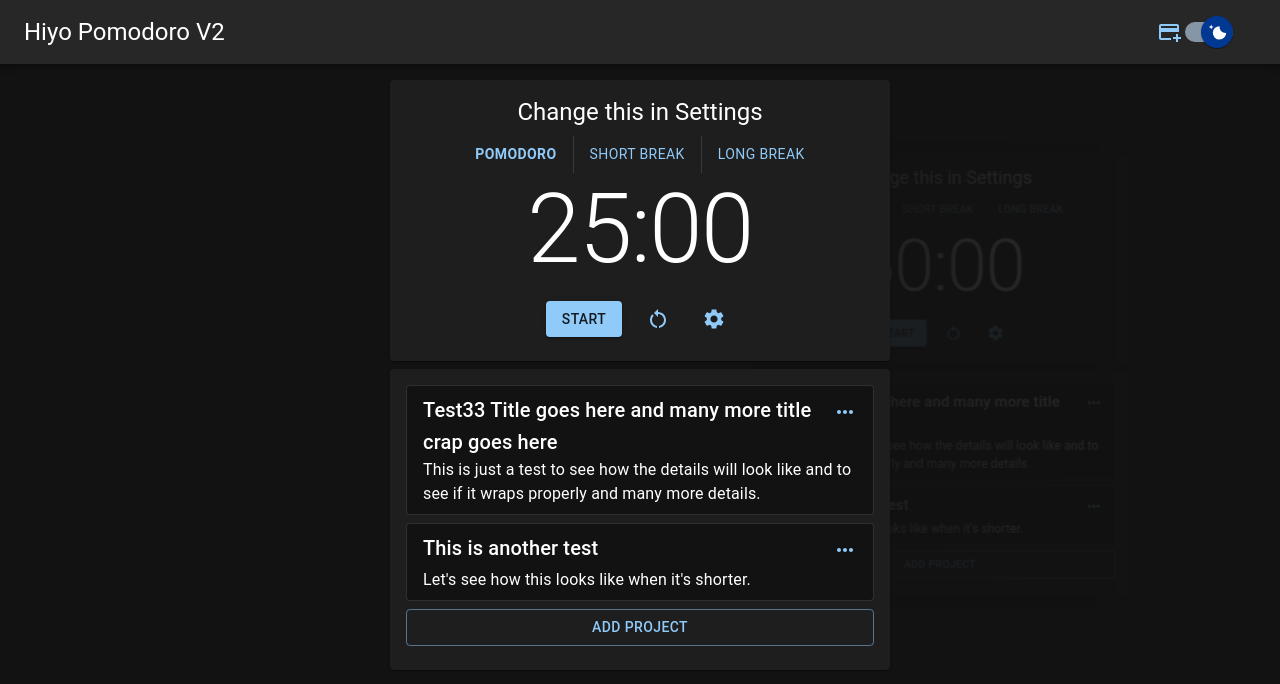
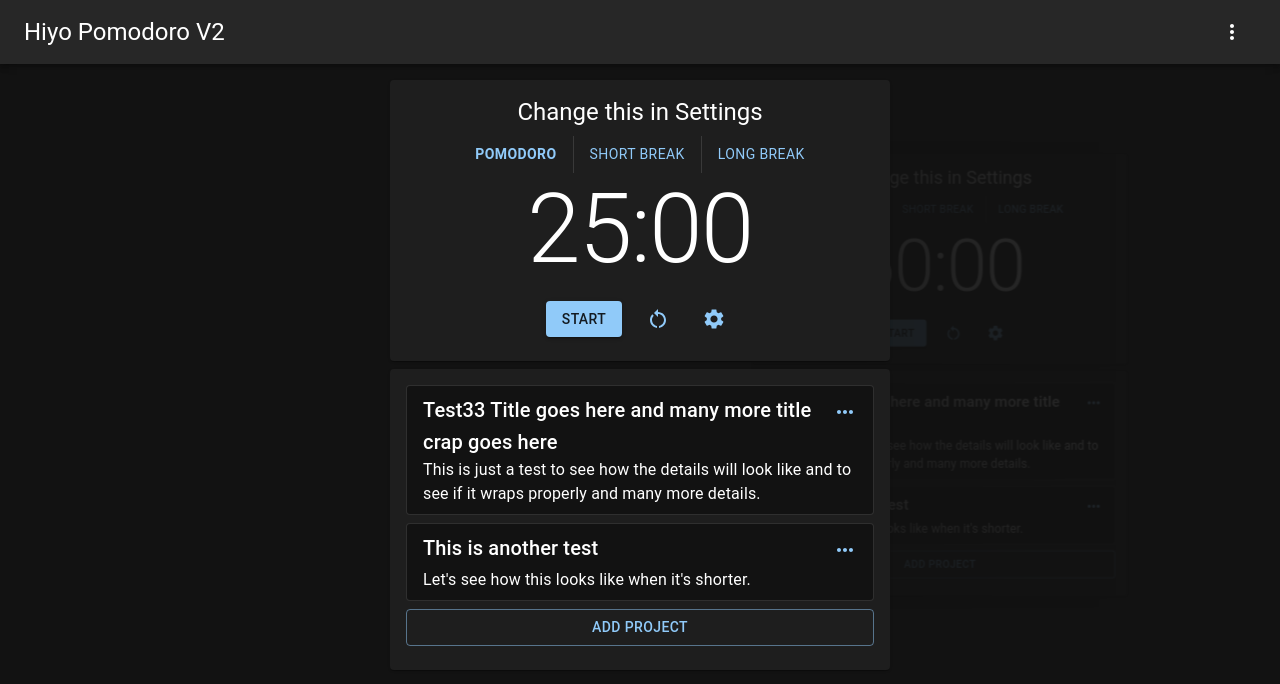
Before and after one commit to hiyodev/pomodoro-v2-app, a React (Vite) app: page / in a window 1280 px wide. Shown: the top 684 px of the page. Built offline with nearby package versions, Linux system fonts and the light colour scheme.

Commit message:
Updated AddBar Buttons

```diff
--- a/src/components/TopBar/TopBar.tsx
+++ b/src/components/TopBar/TopBar.tsx
@@ -1,6 +1,19 @@
-import { AppBar, Toolbar, Typography, Button } from "@mui/material";
+import {
+  AppBar,
+  Toolbar,
+  Typography,
+  Button,
+  MenuItem,
+  Menu,
+  IconButton,
+} from "@mui/material";
 import ThemeToggleSwitch from "../Buttons/ThemeToggleSwitch";
 import AddCardIcon from "@mui/icons-material/AddCard";
+import MoreVertIcon from "@mui/icons-material/MoreVert";
+import NotificationsActiveIcon from "@mui/icons-material/NotificationsActive";
+import NotificationsOffIcon from "@mui/icons-material/NotificationsOff";
+
+import { useState } from "react";
 
 interface Props {
   darkMode: boolean;
@@ -8,16 +21,66 @@ interface Props {
 }
 
 export const TopBar = ({ darkMode, setDarkMode }: Props): JSX.Element => {
+  const [anchorEl, setAnchorEl] = useState<null | HTMLElement>(null);
+
+  const handleMenu = (event: React.MouseEvent<HTMLElement>) => {
+    setAnchorEl(event.currentTarget);
+  };
+
+  const handleClose = () => {
+    setAnchorEl(null);
+  };
+
   return (
     <AppBar position="static">
       <Toolbar>
         <Typography variant="h5" sx={{ flex: 1 }}>
           Hiyo Pomodoro V2
         </Typography>
-        <Button sx={{ maxWidth: 45, minWidth: 0 }}>
-          <AddCardIcon />
-        </Button>
-        <ThemeToggleSwitch darkMode={darkMode} setDarkMode={setDarkMode} />
+        <div>
+          <IconButton
+            size="large"
+            aria-label="more settings"
+            aria-controls="menu-appbar"
+            aria-haspopup="true"
+            onClick={handleMenu}
+            color="inherit"
+          >
+            <MoreVertIcon />
+          </IconButton>
+          <Menu
+            id="menu-appbar"
+            anchorEl={anchorEl}
+            anchorOrigin={{
+              vertical: "top",
+              horizontal: "right",
+            }}
+            keepMounted
+            transformOrigin={{
+              vertical: "top",
+              horizontal: "right",
+            }}
+            open={Boolean(anchorEl)}
+            onClose={handleClose}
+            sx={{ textAlign: "right" }}
+          >
+            <MenuItem>
+              <ThemeToggleSwitch
+                darkMode={darkMode}
+                setDarkMode={setDarkMode}
+              />
+              <Typography sx={{ marginLeft: -2 }}>Toggle Theme</Typography>
+            </MenuItem>
+            <MenuItem>
+              <AddCardIcon color="inherit" />
+              <Typography sx={{ marginLeft: 2 }}>Add Timer Card</Typography>
+            </MenuItem>
+            <MenuItem>
+              <NotificationsActiveIcon color="inherit" />
+              <Typography sx={{ marginLeft: 2 }}>Notifications On</Typography>
+            </MenuItem>
+          </Menu>
+        </div>
       </Toolbar>
     </AppBar>
   );
```
